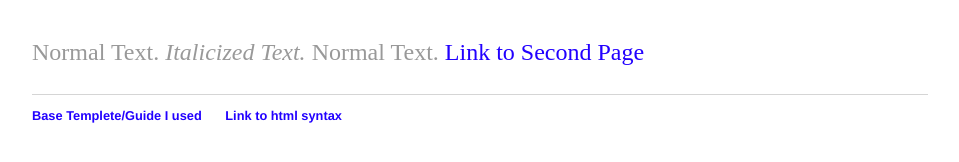
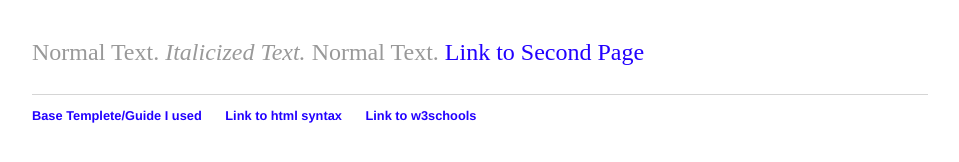
Before and after one commit to ShadowHazel/ShadowHazel.github.io, a Jekyll site: the page built from index.html, in a window 1280 px wide. Shown: the part 161-323 px from the top of the page, without its empty margins (160-1119 px from the left). Built offline with Jekyll 4.4.1, drawn with Linux system fonts in a browser that asks for light colours.

Commit message:
Update default.html

```diff
--- a/_layouts/default.html
+++ b/_layouts/default.html
@@ -25,6 +25,7 @@
 	    		<ul>
 	        		<li><a href="http://jmcglone.com/guides/github-pages/">Base Templete/Guide I used</a></li>
 	        		<li><a href="https://marksheet.io/html-syntax.html">Link to html syntax</a></li>
+				<li><a href="https://www.w3schools.com/html/default.asp">Link to w3schools</a></li>
 				</ul>
 			</footer>
 		</body>
```
